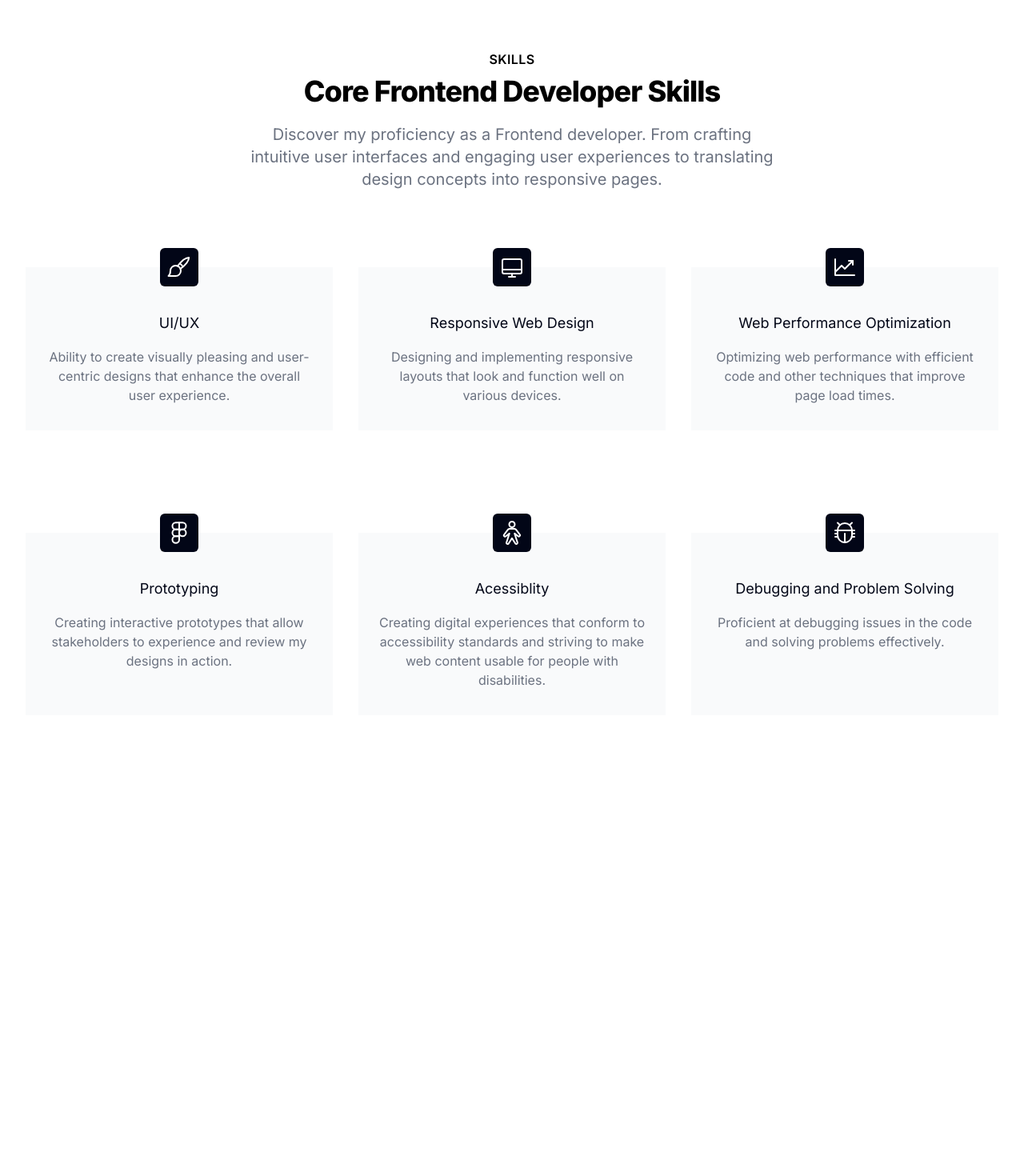
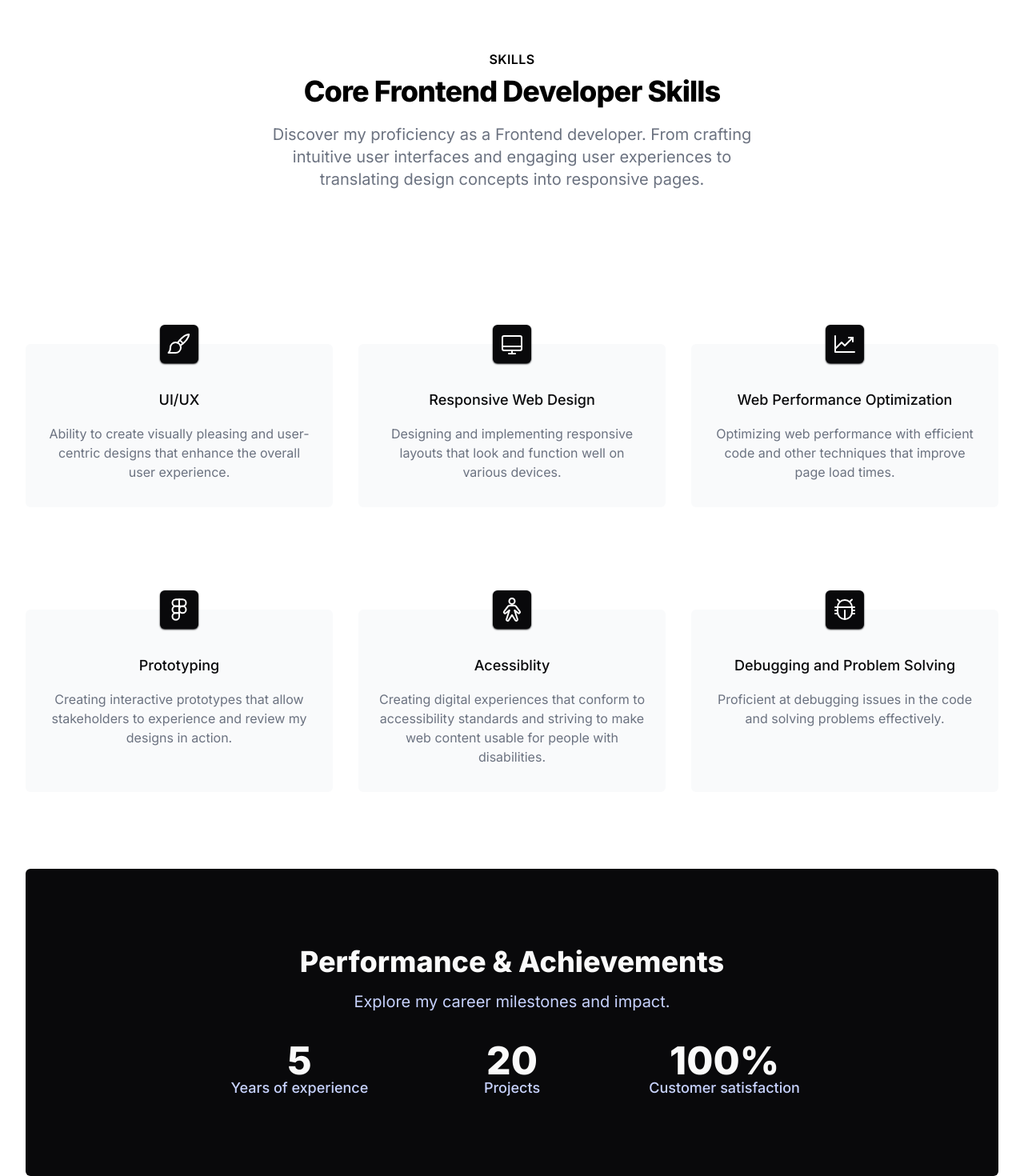
Before and after one commit to natallyriqueto/portfolio, a React (Vite) app: page / in a window 1280 px wide. Shown: the part 847-2317 px from the top of the page at 80% size. Before the commit the page ends 1837 px from the top, so only its background shows below. Built offline with nearby package versions, Linux system fonts and the light colour scheme; the HTML template or start-up script is replaced by a standard one.

Commit message:
finalizing stats component

```diff
--- a/index.html
+++ b/index.html
@@ -5,7 +5,7 @@
     <link rel="icon" type="image/svg+xml" href="./src/assets/images/logo.png" />
     <link rel="preconnect" href="https://fonts.googleapis.com" />
     <link rel="preconnect" href="https://fonts.gstatic.com" crossorigin />
-    <link href="https://fonts.googleapis.com/css2?family=Inter:wght@400;600;800&display=swap" rel="stylesheet" />
+    <link href="https://fonts.googleapis.com/css2?family=Inter:wght@400;500;600;800&display=swap" rel="stylesheet" />
     <meta name="viewport" content="width=device-width, initial-scale=1.0" />
     <title>Natally Riqueto</title>
   </head>
--- a/src/components/Header/index.tsx
+++ b/src/components/Header/index.tsx
@@ -16,7 +16,7 @@ export function Header() {
                 </div>
                 <button
                     type="button"
-                    className='bg-slate-950 text-sm text-slate-50 px-4 py-2 rounded-md hidden tablet:flex'
+                    className='bg-zinc-950 text-sm text-zinc-50 px-4 py-2 rounded-md hidden tablet:flex'
                 > Contact me
                 </button>
             </div>
--- a/src/components/Hero/index.tsx
+++ b/src/components/Hero/index.tsx
@@ -14,7 +14,7 @@ export function Hero() {
                 <img src={avatar} alt="avatar" className='mb-6' />
                 <h1 className='text-6xl font-extrabold mb-6 tracking-tight'>Natally Riqueto</h1>
                 <div className='flex items-center gap-4 mb-12'>
-                    <div className='bg-slate-950 w-200 h-xs rounded'></div>
+                    <div className='bg-zinc-950 w-200 h-xs rounded'></div>
                     <h2 className='text-2xl font-semibold'>Frontend Developer</h2>
                 </div>
                 <p className='text-gray-500 text-xl mb-10'>Hello!👋 I’m a software developer with more than 5 years of experience building amazing experiences.</p>
--- a/src/components/Skills/card.tsx
+++ b/src/components/Skills/card.tsx
@@ -8,11 +8,11 @@ export interface CardProps {
 
 export function Card({icon: Icon, title, description}: CardProps) {
     return (
-        <div className="bg-gray-50 flex flex-col items-center px-6 py-8 w-384 text-center relative mt-24">
-            <div className="bg-slate-950 rounded-md w-12 flex justify-center p-2 absolute -top-6">
+        <div className="bg-gray-50 rounded-md flex flex-col items-center px-6 py-8 w-384 text-center relative mt-24">
+            <div className="shadow-zinc-950 shadow-sm bg-zinc-950 rounded-md w-12 flex justify-center p-2 absolute -top-6">
                 <Icon size={32} color="#ffff" />
             </div>
-            <p className="text-slate-950 text-lg font-medium leading-7 mt-6">{title}</p>
+            <p className="text-zinc-950 text-lg font-medium leading-7 mt-6">{title}</p>
             <p className="text-gray-500 mt-4">{description}</p>
         </div>
     )
--- a/src/components/Skills/index.tsx
+++ b/src/components/Skills/index.tsx
@@ -11,10 +11,10 @@ import {
 export function Skills() {
     return (
         <div className="text-center py-24">
-            <div className="max-w-2xl mx-auto">
-                <h1 className="uppercase font-semibold leading-6 tracking-wide">skills</h1>
+            <div className="max-w-screen-sm mx-auto">
+                <h3 className="uppercase font-semibold leading-6 tracking-wide">skills</h3>
                 <h2 className="font-bold -tracking-wide leading-10 text-4xl mt-2 mb-5">Core Frontend Developer Skills</h2>
-                <p className="leading-7	text-xl text-gray-500">Discover my proficiency as a Frontend developer. From crafting intuitive user interfaces and engaging user experiences to translating design concepts into responsive pages.</p>
+                <p className="leading-7	text-xl text-gray-500 mb-24">Discover my proficiency as a Frontend developer.  From crafting intuitive user interfaces and engaging user experiences to translating design concepts into responsive pages.</p>
             </div>
             <div className="flex justify-center gap-8 flex-wrap rounded-md">
                 <Card icon={PaintBrush} title="UI/UX" description="Ability to create visually pleasing and user-centric designs that enhance the overall user experience."/>
--- /dev/null
+++ b/src/components/Stats/index.tsx
@@ -0,0 +1,24 @@
+
+
+export function Stats() {
+    return (
+        <div className="bg-zinc-950 p-24 text-center rounded-md">
+            <h2 className="font-extrabold text-4xl leading-10 text-zinc-50 mb-4">Performance & Achievements</h2>
+            <h3 className="leading-7 text-xl text-indigo-200 mb-10">Explore my career milestones and impact.</h3>
+            <div className="flex justify-center items-center flex-col gap-8 laptop:flex-row">
+                <div className="w-235">
+                    <p className="text-zinc-50 font-extrabold text-5xl leading-10">5</p>
+                    <p className="text-indigo-200 font-medium text-lg">Years of experience</p>
+                </div>
+                <div className="w-235">
+                    <p className="text-zinc-50 font-extrabold text-5xl leading-10">20</p>
+                    <p className="text-indigo-200 font-medium text-lg">Projects</p>
+                </div>
+                <div className="w-235">
+                    <p className="text-zinc-50 font-extrabold text-5xl leading-10">100%</p>
+                    <p className="text-indigo-200 font-medium text-lg">Customer satisfaction</p>
+                </div>
+            </div>
+        </div>
+    )
+}
--- a/src/pages/Home/index.tsx
+++ b/src/pages/Home/index.tsx
@@ -1,11 +1,13 @@
 import { Hero } from "@/components/Hero";
 import { Skills } from "@/components/Skills";
+import { Stats } from "@/components/Stats";
 
  export function Home() {
     return (
         <main className="max-w-maxW mx-auto px-8">
             <Hero />
             <Skills />
+            <Stats />
         </main>
     )
  }
--- a/tailwind.config.js
+++ b/tailwind.config.js
@@ -11,9 +11,10 @@ export default {
       },
       width: {
         200: '13rem',
+        235: '14.6rem',
         500: '31.25rem',
         762: '47.6rem',
-        384: '24rem'
+        384: '24rem',
       },
       height: {
         xs: '2px',
```
